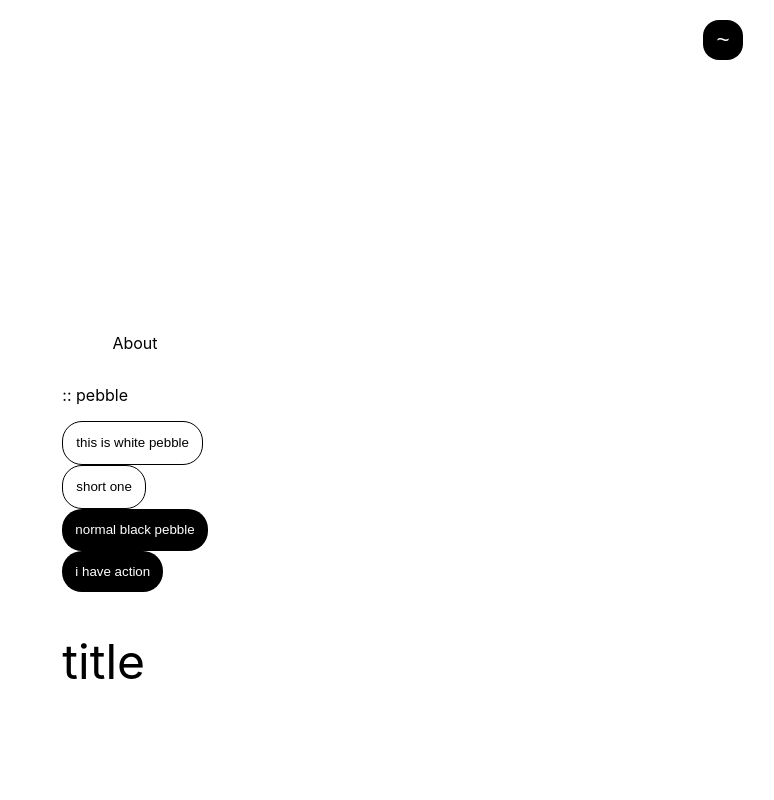
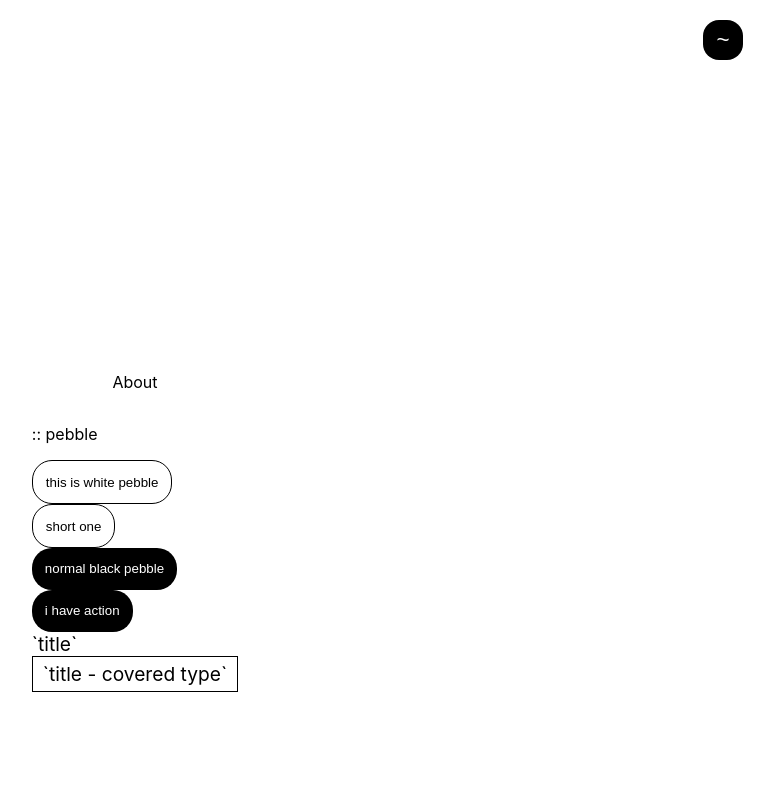
Before and after one commit to humonnom/DEV-BLOG, a Next.js app: page /about in a window 1280 px wide. Shown: the top 800 px of the page, without its empty margins (505-1279 px from the left). Built offline with nearby package versions, Linux system fonts and the light colour scheme.

Commit message:
title 엘리먼트 완성

```diff
--- a/components/title.js
+++ b/components/title.js
@@ -1,16 +1,36 @@
 import React from "react";
 import { css } from "@emotion/react";
-import { FONT_SIZE } from "../styles/global";
+import { BORDER_STYLE, FONT_SIZE } from "../styles/global";
 
-export const Title = ({ inside }) => {
-  return (
-    <>
-      <h2 css={TitleStyle}>{inside}</h2>
-    </>
-  );
+export const Title = ({ inside, sidePadding, hasBorder }) => {
+  const title = <h2 css={TitleStyle}>`{inside}`</h2>;
+  if (hasBorder) {
+    return <div css={[TitleContainer, getPadding(sidePadding)]}>{title}</div>;
+  } else {
+    return <>{title}</>;
+  }
 };
+
+const getPadding = (size) => {
+  if (size >= 0) {
+    return css`
+      padding: 5px ${size}px;
+    `;
+  } else {
+    return css`
+      padding: 5px 10px;
+    `;
+  }
+};
+
+const TitleContainer = css`
+  display: flex;
+  justify-content: center;
+  border: ${BORDER_STYLE.black};
+`;
 
 const TitleStyle = css`
   font-weight: 400;
-  font-size: ${FONT_SIZE.xLarge};
+  font-size: ${FONT_SIZE.large};
+  margin: 0 auto;
 `;
--- a/pages/about.js
+++ b/pages/about.js
@@ -4,17 +4,18 @@ import { Container } from "../layouts/Layout";
 export default function About() {
   const Contents = (
     <>
-      <p className='kr'>About</p>
+      <p className="kr">About</p>
       <div>
         <p>:: pebble</p>
-        <WhitePebble inside='this is white pebble' />
-        <WhitePebble inside='short one' />
-        <BlackPebble inside='normal black pebble' />
+        <WhitePebble inside="this is white pebble" />
+        <WhitePebble inside="short one" />
+        <BlackPebble inside="normal black pebble" />
         <BlackPebble
-          inside='i have action'
+          inside="i have action"
           action={() => alert("you clicked black pebble x)")}
         />
-        <Title inside='title' />
+        <Title inside="title" />
+        <Title inside="title - covered type" hasBorder={true} />
       </div>
     </>
   );
--- a/styles/global.js
+++ b/styles/global.js
@@ -33,11 +33,11 @@ export const SHADOW_STYLE = {
 };
 
 export const FONT_SIZE = {
-  xSmall: "1rem",
-  small: "1.5rem",
-  medium: "2.0rem",
-  large: "2.5rem",
-  xLarge: "3rem",
+  xSmall: "0.5rem",
+  small: "0.8rem",
+  medium: "1.0rem",
+  large: "1.2rem",
+  xLarge: "1.5rem",
 };
 
 export const COLOR_STYLE = {
```
